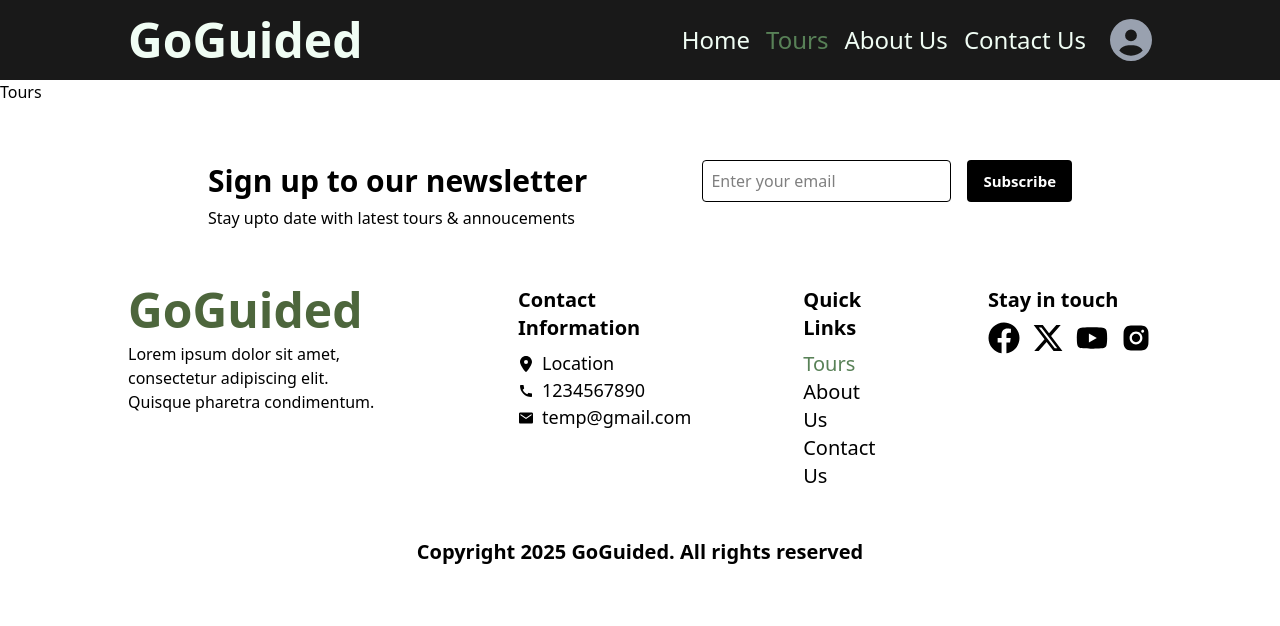
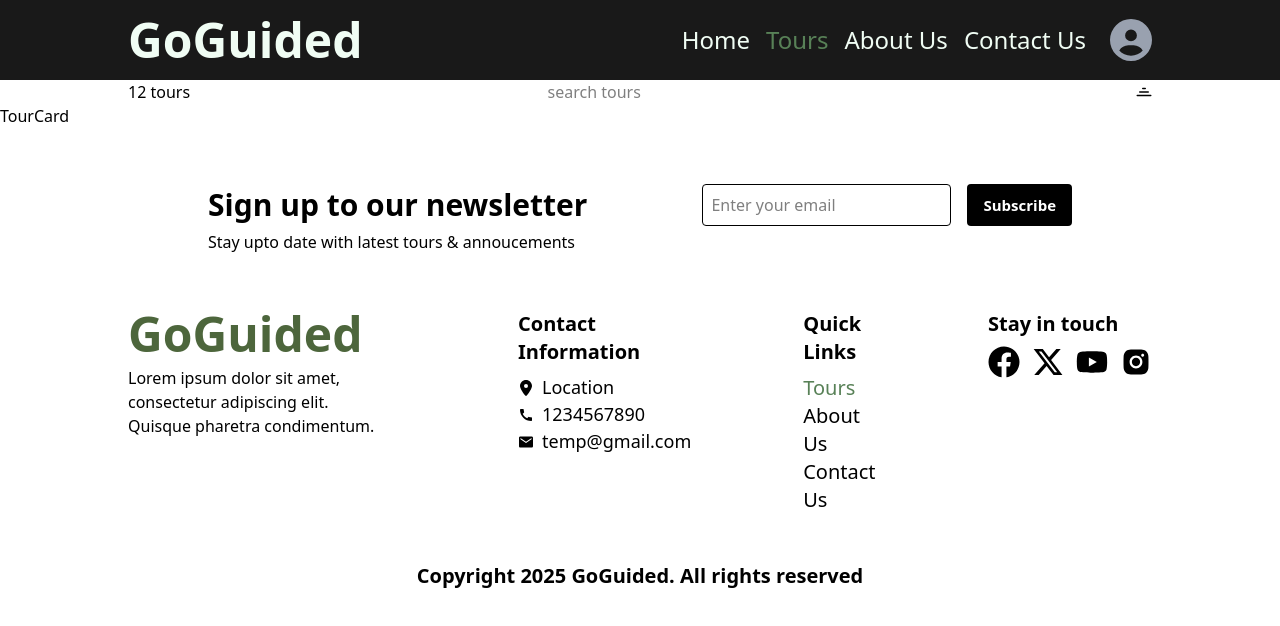
Before and after one commit to amansharma-7/GoGuided, a React (Vite) app in the folder Frontend/: page /tours in a window 1280 px wide. Shown: the top 626 px of the page. Built offline with nearby package versions, Linux system fonts and the light colour scheme.

Commit message:
initail commit

```diff
--- /dev/null
+++ b/Frontend/src/components/tours/Header.jsx
@@ -0,0 +1,16 @@
+import React from "react";
+import { IoFilter } from "react-icons/io5";
+function Header() {
+  return (
+    <div className="flex justify-between items-center px-32">
+      <span>{12} tours </span>
+      <input type="text" placeholder="search tours"></input>
+      <div>
+        <IoFilter className="rotate-180" />
+        <span></span>
+      </div>
+    </div>
+  );
+}
+
+export default Header;
--- /dev/null
+++ b/Frontend/src/components/tours/TourCard.jsx
@@ -0,0 +1,7 @@
+import React from "react";
+
+function TourCard() {
+  return <div>TourCard</div>;
+}
+
+export default TourCard;
--- /dev/null
+++ b/Frontend/src/components/tours/ToursLayout.jsx
@@ -0,0 +1,14 @@
+import Header from "./Header";
+import TourCard from "./TourCard";
+function ToursLayout() {
+  return (
+    <>
+      <Header />
+      <div>
+        <TourCard />
+      </div>
+    </>
+  );
+}
+
+export default ToursLayout;
--- a/Frontend/src/index.css
+++ b/Frontend/src/index.css
@@ -9,3 +9,11 @@
   color: #588157;
   /* text-decoration: underline; */
 }
+
+html,
+body,
+.scrollbar-hide {
+  overflow-x: hidden;
+  overflow-y: scroll;
+  scrollbar-width: none;
+}
--- a/Frontend/src/pages/Tours.jsx
+++ b/Frontend/src/pages/Tours.jsx
@@ -1,5 +1,11 @@
+import ToursLayout from "../components/tours/ToursLayout";
+
 function Tours() {
-  return <div>Tours</div>;
+  return (
+    <>
+      <ToursLayout />
+    </>
+  );
 }
 
 export default Tours;
```
